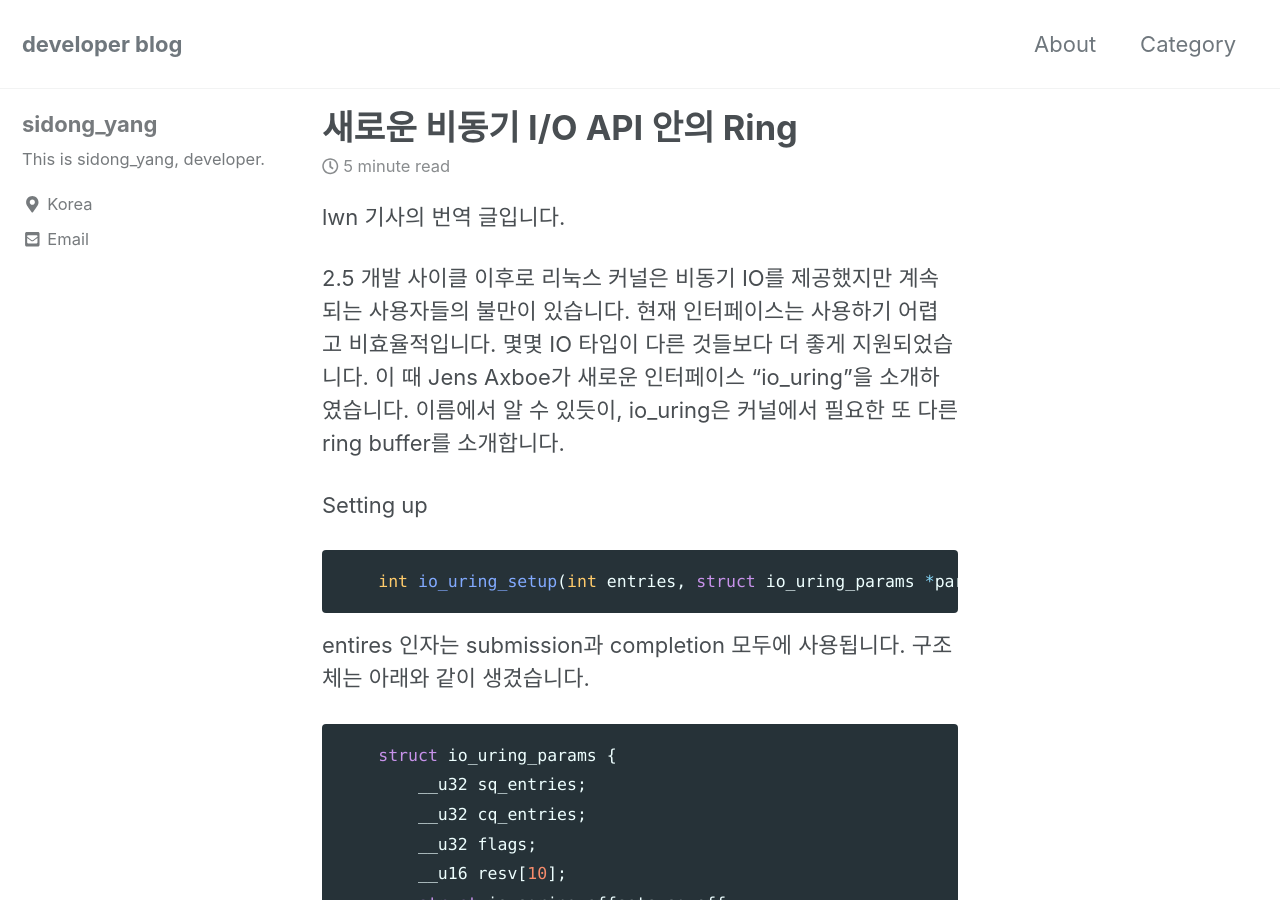
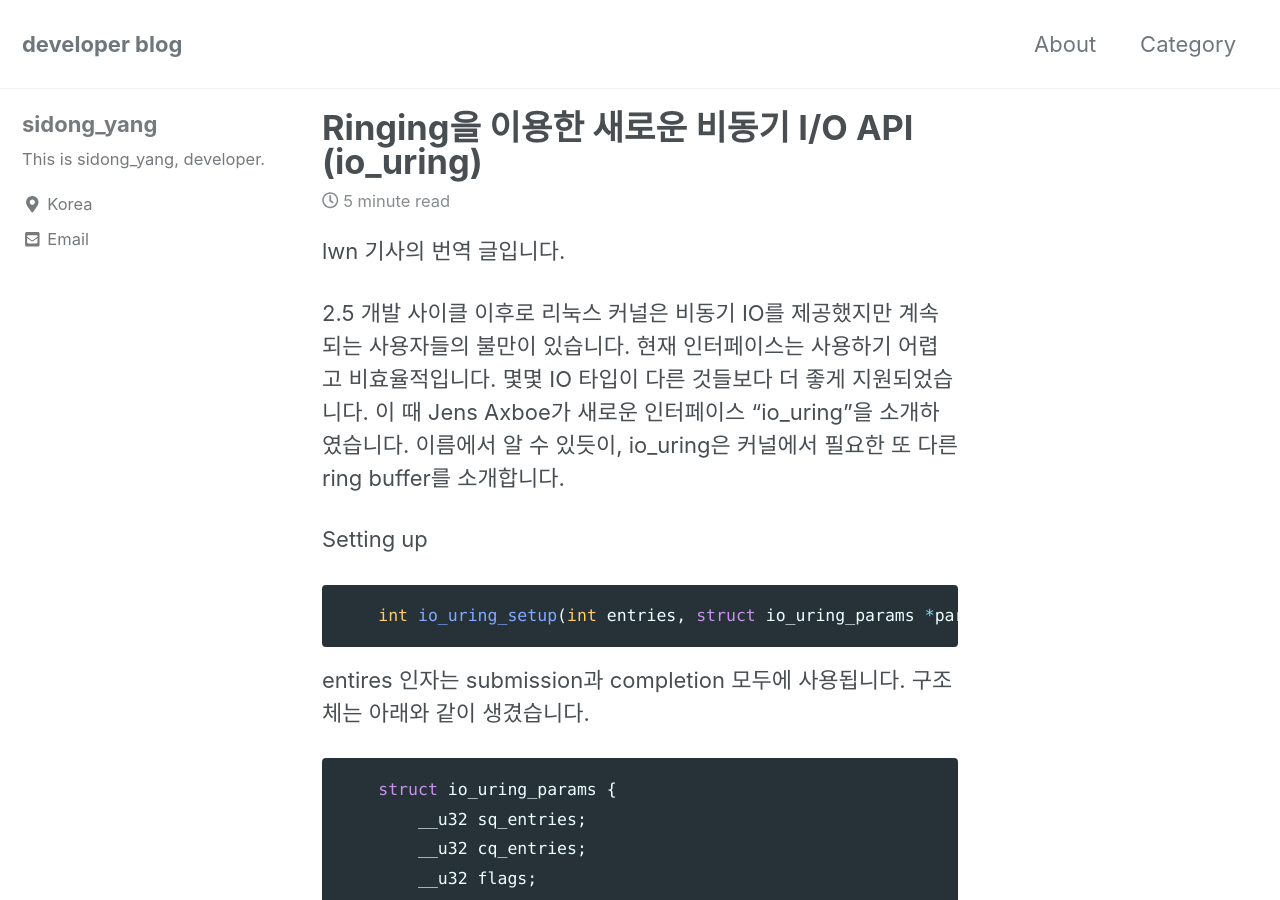
Before and after one commit to realwakka/realwakka.github.io, a Jekyll site: the page built from _posts/2019-12-28-ringing-in-a-new-asynchronous-io-api.md, in a window 1280 px wide and 900 px high. Built offline with Jekyll 4.4.1, drawn with Linux system fonts in a browser that asks for light colours; cached includes are drawn as plain includes; nearby versions of some CDN libraries.

Commit message:
fix title

```diff
--- a/_posts/2019-12-28-ringing-in-a-new-asynchronous-io-api.md
+++ b/_posts/2019-12-28-ringing-in-a-new-asynchronous-io-api.md
@@ -1,5 +1,5 @@
 ---
-title: "새로운 비동기 I/O API 안의 Ring"
+title: "Ringing을 이용한 새로운 비동기 I/O API (io_uring)"
 comments: "true"
 categories: "linux"
 tags:
```
